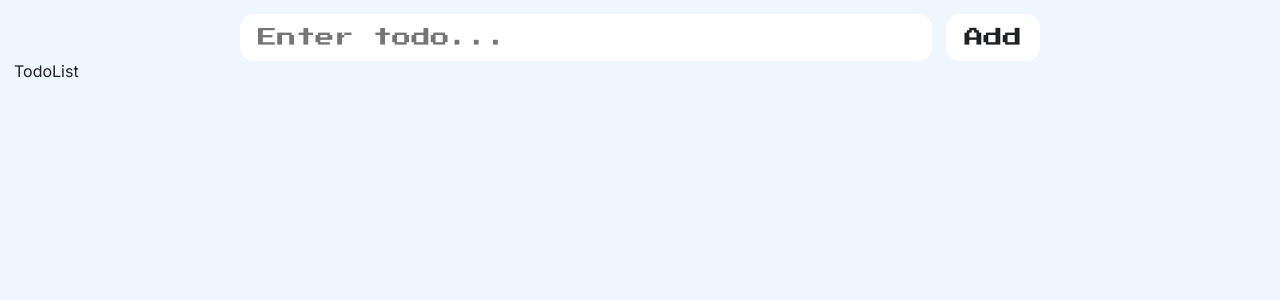
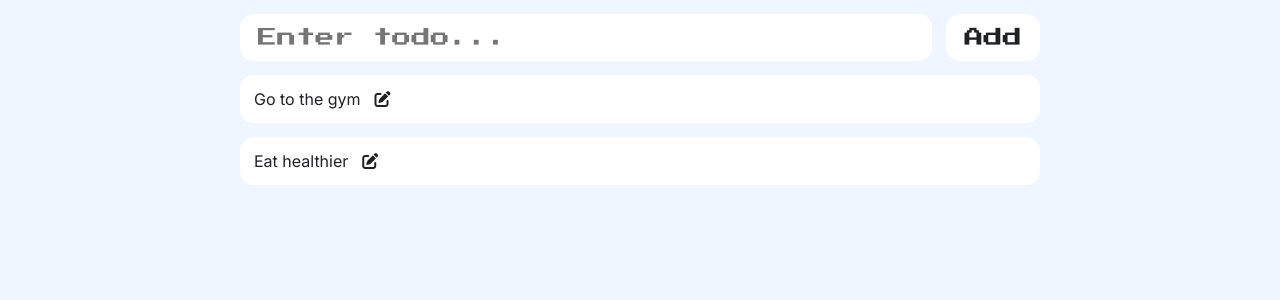
Before and after one commit to JimmyALiu/Todo-List, a React (Vite) app in the folder reactjs-todolist/: page / in a window 1280 px wide. Shown: the top 300 px of the page. Built offline with nearby package versions, Linux system fonts and the light colour scheme.

Commit message:
Added fontawesome edit icon

```diff
--- a/reactjs-todolist/index.html
+++ b/reactjs-todolist/index.html
@@ -9,6 +9,8 @@
     <link rel="preconnect" href="https://fonts.googleapis.com">
     <link rel="preconnect" href="https://fonts.gstatic.com" crossorigin>
     <link href="https://fonts.googleapis.com/css2?family=Inter:ital,opsz,wght@0,14..32,100..900;1,14..32,100..900&family=Press+Start+2P&display=swap" rel="stylesheet">
+
+    <link rel="stylesheet" href="https://cdnjs.cloudflare.com/ajax/libs/font-awesome/6.7.2/css/all.min.css" integrity="sha512-Evv84Mr4kqVGRNSgIGL/F/aIDqQb7xQ2vcrdIwxfjThSH8CSR7PBEakCr51Ck+w+/U6swU2Im1vVX0SVk9ABhg==" crossorigin="anonymous" referrerpolicy="no-referrer" />
   </head>
   <body>
     <div id="root"></div>
--- a/reactjs-todolist/src/App.jsx
+++ b/reactjs-todolist/src/App.jsx
@@ -3,10 +3,10 @@
 
 function App() {
 	return (
-		<main>
+		<>
 			<TodoInput />
 			<TodoList />
-		</main>
+		</>
 	)
 }
 
--- a/reactjs-todolist/src/components/TodoList.jsx
+++ b/reactjs-todolist/src/components/TodoList.jsx
@@ -1,10 +1,22 @@
 import React from 'react'
 
 export default function TodoList() {
-
+    let todos = [
+        'Go to the gym',
+        'Eat healthier'
+    ]
 
 
     return (
-        <div>TodoList</div>
+        <ul className='main'>
+            {todos.map((todo, todoIndex) => {
+                return (
+                    <li className='todoItem' key={todoIndex}>
+                        {todo}
+                        <i class="fa-solid fa-pen-to-square"></i>
+                    </li>
+                )
+            })}
+        </ul>
     )
 }
```
